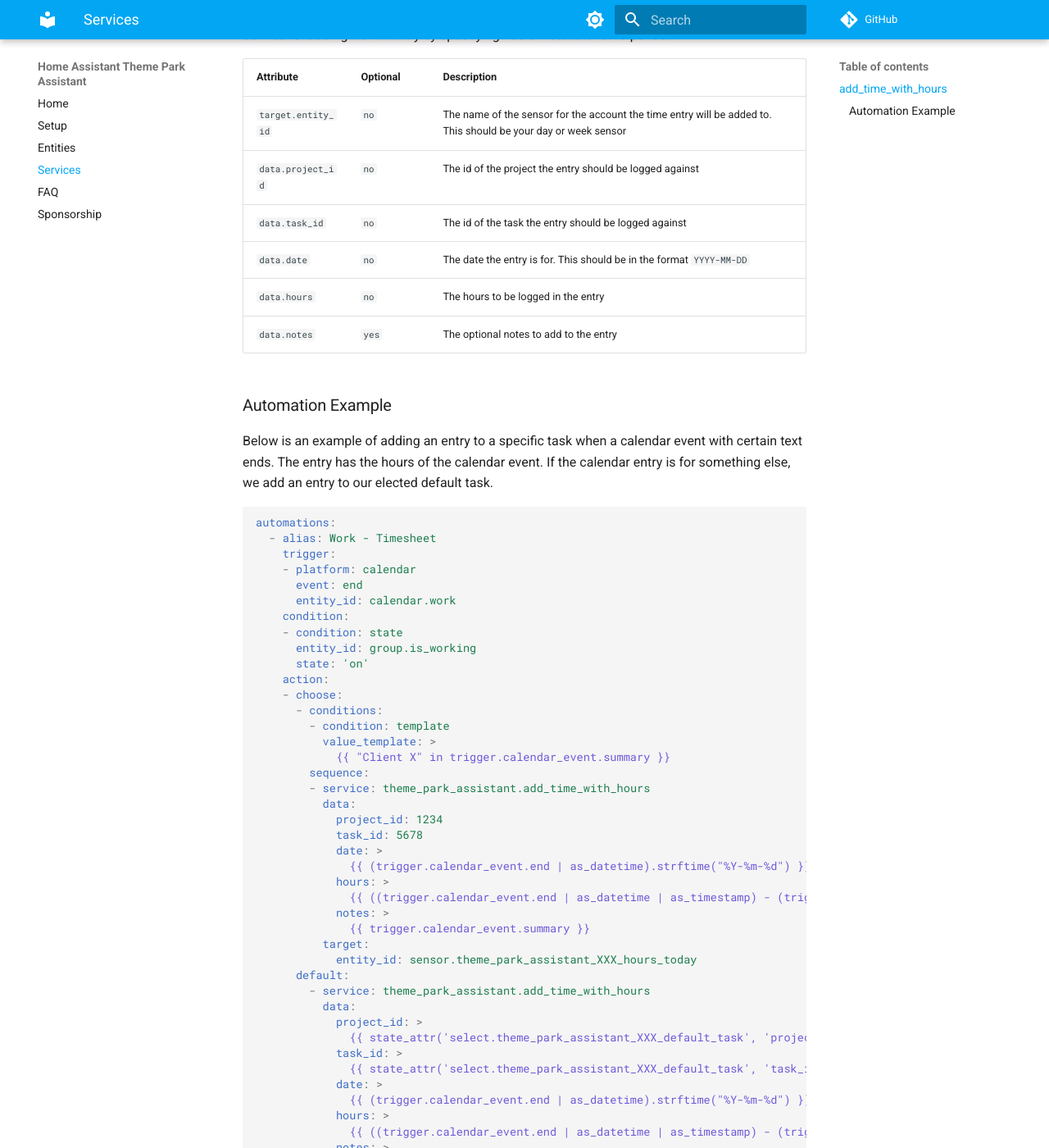
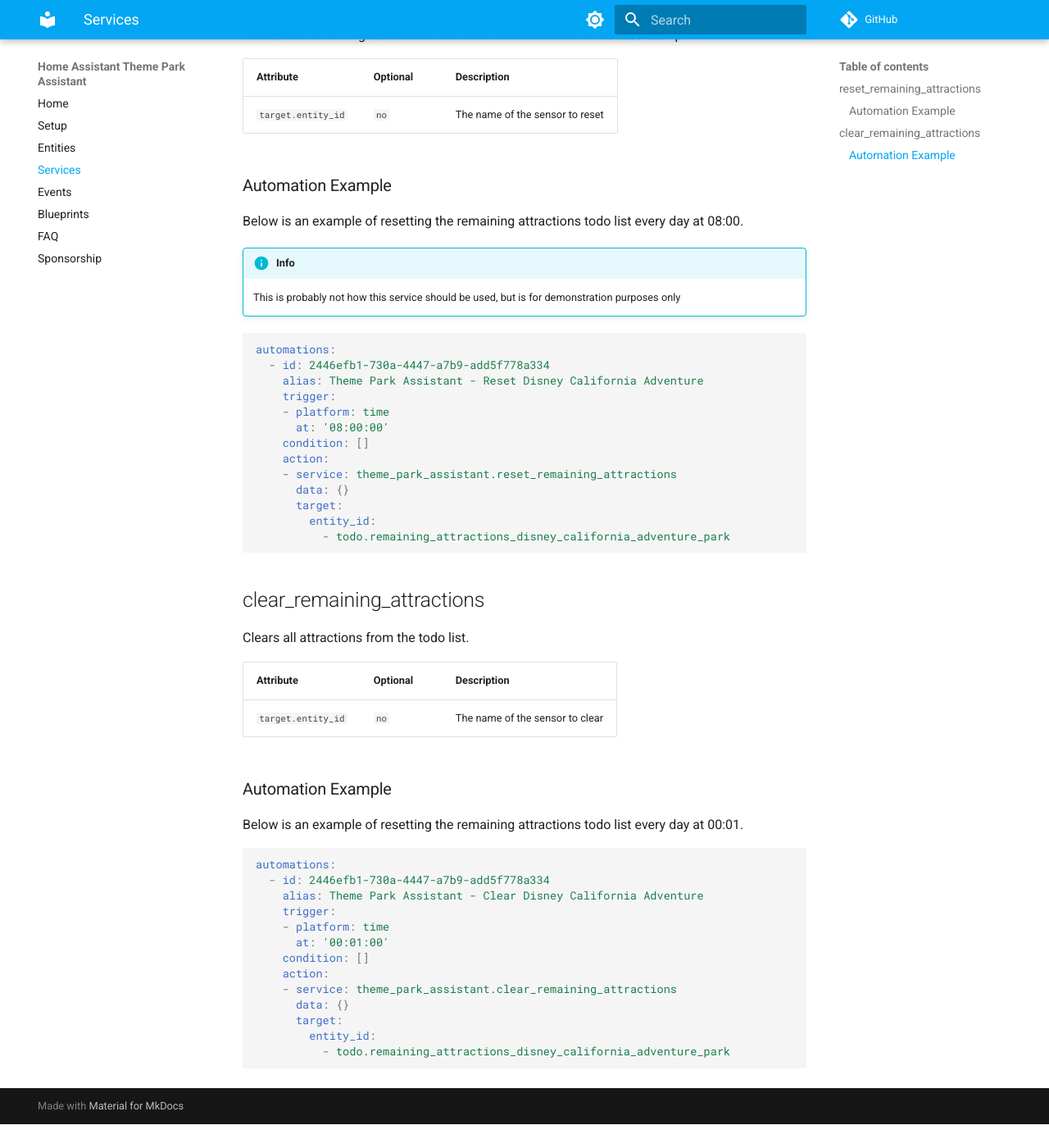
Before and after one commit to BottlecapDave/HomeAssistant-ThemeParkAssistant, an MkDocs documentation site: the page built from _docs/services.md, in a window 1280 px wide and 1400 px high, scrolled down 201 px. Shown: the whole window at 82% size. Built offline with MkDocs 1.6.1 and Material for MkDocs 9.7.7, drawn with Linux system fonts in a browser that asks for light colours; comment, search, counter and statistics services are not loaded; after the commit the page ends 1572 px from its top, so only the background shows below that; some of the changed text lies outside the part shown.

````diff
--- a/_docs/services.md
+++ b/_docs/services.md
@@ -1,65 +1,61 @@
 # Services
 
-## add_time_with_hours
+## reset_remaining_attractions
 
-Service for adding a time entry by specifying hours instead of time period.
+Resets the remaining attractions list with all attractions for the associated park.
 
 | Attribute                | Optional | Description                                                                                                           |
-| ------------------------ | -------- | --------------------------------------------------------------------------------------------------------------------- |
-| `target.entity_id`       | `no`     | The name of the sensor for the account the time entry will be added to. This should be your day or week sensor        |
-| `data.project_id`        | `no`     | The id of the project the entry should be logged against                                                              |
-| `data.task_id`           | `no`     | The id of the task the entry should be logged against                                                                 |
-| `data.date`              | `no`     | The date the entry is for. This should be in the format `YYYY-MM-DD`                                                  |
-| `data.hours`             | `no`     | The hours to be logged in the entry                                                                                   |
-| `data.notes`             | `yes`    | The optional notes to add to the entry                                                                                |
+| ------------------------ | -------- | ------------------------------- |
+| `target.entity_id`       | `no`     | The name of the sensor to reset |
 
 ### Automation Example
 
-Below is an example of adding an entry to a specific task when a calendar event with certain text ends. The entry has the hours of the calendar event. If the calendar entry is for something else, we add an entry to our elected default task.
+Below is an example of resetting the remaining attractions todo list every day at 08:00.
+
+!!! info
+
+    This is probably not how this service should be used, but is for demonstration purposes only
 
 ```yaml
 automations:
-  - alias: Work - Timesheet
+  - id: 2446efb1-730a-4447-a7b9-add5f778a334
+    alias: Theme Park Assistant - Reset Disney California Adventure
     trigger:
-    - platform: calendar
-      event: end
-      entity_id: calendar.work
-    condition:
-    - condition: state
-      entity_id: group.is_working
-      state: 'on'
+    - platform: time
+      at: '08:00:00'
+    condition: []
     action:
-    - choose:
-      - conditions:
-        - condition: template
-          value_template: >
-            {{ "Client X" in trigger.calendar_event.summary }}
-        sequence:
-        - service: theme_park_assistant.add_time_with_hours
-          data:
-            project_id: 1234
-            task_id: 5678
-            date: >
-              {{ (trigger.calendar_event.end | as_datetime).strftime("%Y-%m-%d") }}
-            hours: >
-              {{ ((trigger.calendar_event.end | as_datetime | as_timestamp) - (trigger.calendar_event.start | as_datetime | as_timestamp)) / 60 / 60 }}
-            notes: >
-              {{ trigger.calendar_event.summary }}
-          target:
-            entity_id: sensor.theme_park_assistant_XXX_hours_today
-      default:
-        - service: theme_park_assistant.add_time_with_hours
-          data:
-            project_id: >
-              {{ state_attr('select.theme_park_assistant_XXX_default_task', 'project_id') }}
-            task_id: >
-              {{ state_attr('select.theme_park_assistant_XXX_default_task', 'task_id') }}
-            date: >
-              {{ (trigger.calendar_event.end | as_datetime).strftime("%Y-%m-%d") }}
-            hours: >
-              {{ ((trigger.calendar_event.end | as_datetime | as_timestamp) - (trigger.calendar_event.start | as_datetime | as_timestamp)) / 60 / 60 }}
-            notes: >
-              {{ trigger.calendar_event.summary }}
-          target:
-            entity_id: sensor.theme_park_assistant_XXX_hours_today
+    - service: theme_park_assistant.reset_remaining_attractions
+      data: {}
+      target:
+        entity_id:
+          - todo.remaining_attractions_disney_california_adventure_park
 ```
+
+## clear_remaining_attractions
+
+Clears all attractions from the todo list.
+
+| Attribute                | Optional | Description                                                                                                           |
+| ------------------------ | -------- | ------------------------------- |
+| `target.entity_id`       | `no`     | The name of the sensor to clear |
+
+### Automation Example
+
+Below is an example of resetting the remaining attractions todo list every day at 00:01.
+
+```yaml
+automations:
+  - id: 2446efb1-730a-4447-a7b9-add5f778a334
+    alias: Theme Park Assistant - Clear Disney California Adventure
+    trigger:
+    - platform: time
+      at: '00:01:00'
+    condition: []
+    action:
+    - service: theme_park_assistant.clear_remaining_attractions
+      data: {}
+      target:
+        entity_id:
+          - todo.remaining_attractions_disney_california_adventure_park
+```
--- a/hacs.json
+++ b/hacs.json
@@ -1,5 +1,5 @@
 {
   "name": "Theme Park Assistant",
   "render_readme": true,
-  "homeassistant": "2023.5.0"
+  "homeassistant": "2023.12.0"
 }
--- a/mkdocs.yml
+++ b/mkdocs.yml
@@ -7,6 +7,8 @@ nav:
   - setup.md
   - entities.md
   - services.md
+  - events.md
+  - blueprints.md
   - faq.md
   - sponsorship.md
 
````
Also changed, not shown: _docs/blueprints.md (added, +30 -0 lines), _docs/entities.md (+52 -54 lines), _docs/events.md (added, +66 -0 lines), _docs/faq.md (+26 -0 lines), _docs/index.md (+4 -0 lines), requirements.test.txt (+1 -1 lines), _docs/assets/theme_park_times_markdown.png (added), 4 other files.
